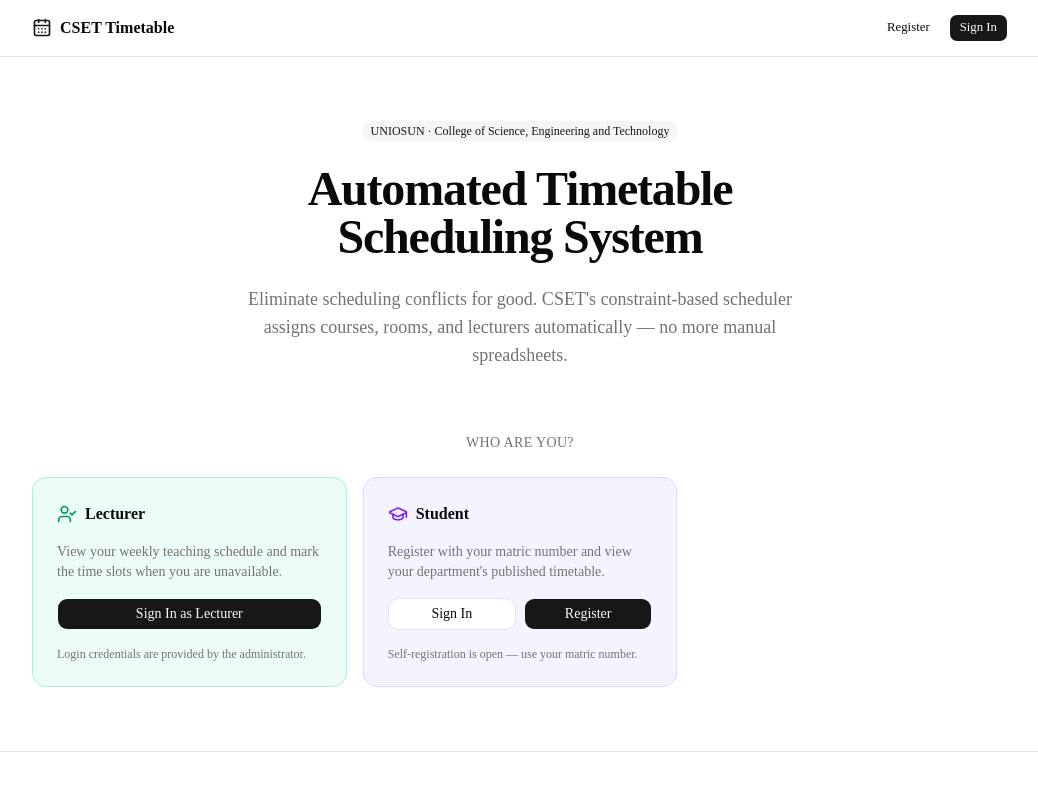
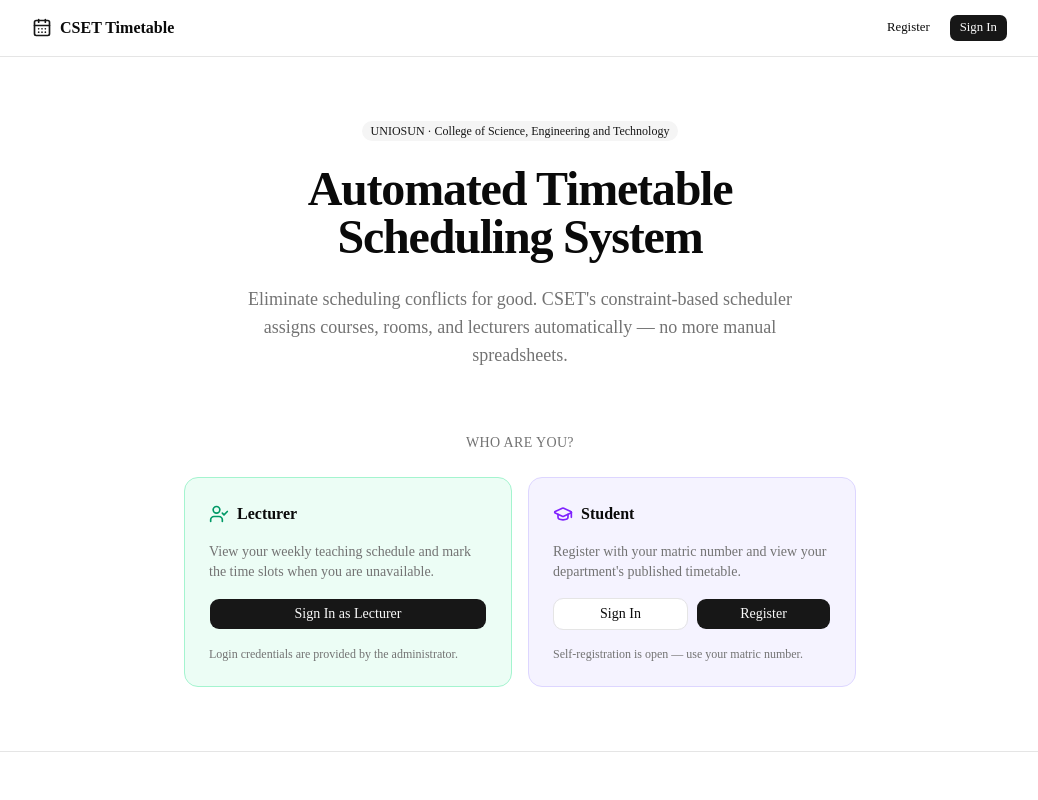
Before and after one commit to Sheriff-Oladimeji/automated-timetable-system-frontend, a Next.js app: page / in a window 1280 px wide. Shown: the top 800 px of the page, without its empty margins (120-1158 px from the left). Built offline with nearby package versions, Linux system fonts and the light colour scheme; no server answers.

Commit message:
feat: improve ui

```diff
--- a/app/page.tsx
+++ b/app/page.tsx
@@ -110,7 +110,7 @@
         <p className="mb-6 text-center text-sm font-medium text-muted-foreground uppercase tracking-wide">
           Who are you?
         </p>
-        <div className="grid gap-4 sm:grid-cols-3">
+        <div className="grid gap-4 sm:grid-cols-2 max-w-2xl mx-auto w-full">
           {ROLES.map(({ icon: Icon, role, color, bg, border, description, actions, note }) => (
             <div key={role} className={`rounded-xl border ${border} ${bg} p-6 flex flex-col gap-4`}>
               <div className="flex items-center gap-2">
```
